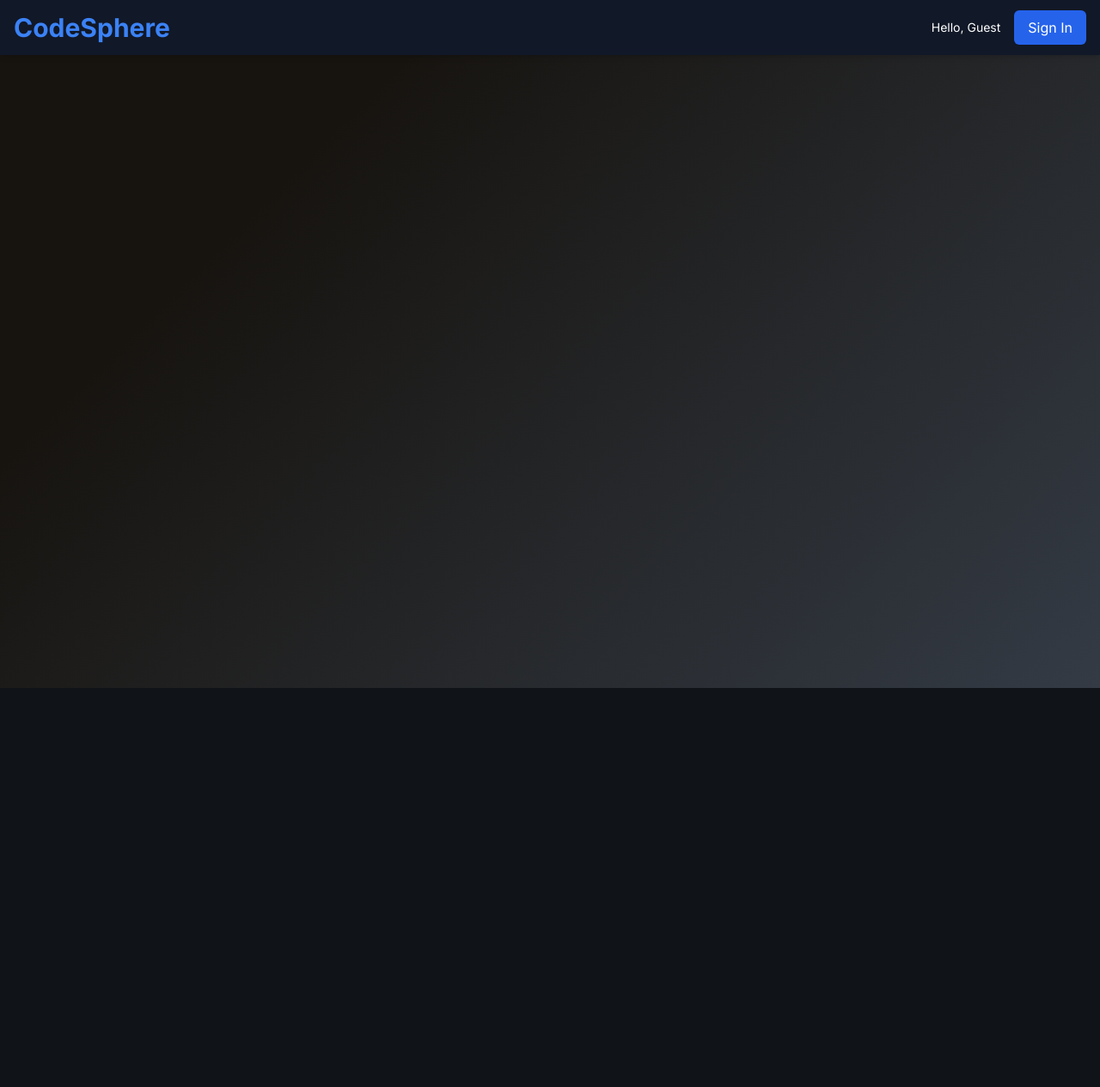
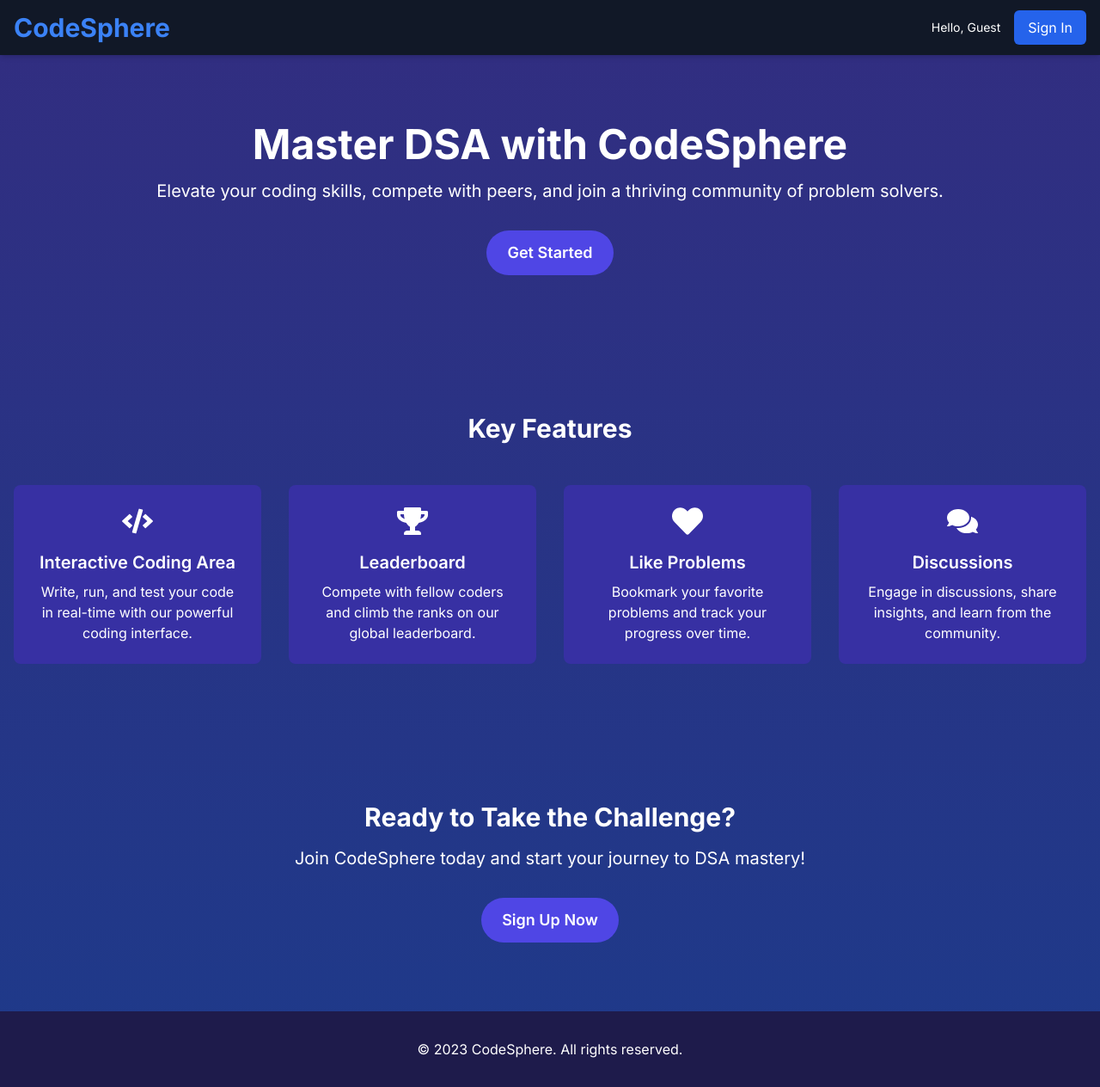
Before and after one commit to vibhaw1904/CodeSphere, a Next.js app: page /auth in a window 1280 px wide. Shown: the whole page at 86% size. Before the commit the page ends 800 px from the top, so only its background shows below. Built offline with nearby package versions, Linux system fonts and the light colour scheme; no server answers.

Commit message:
[feat]:landingPage

```diff
--- a/src/app/(pages)/auth/page.tsx
+++ b/src/app/(pages)/auth/page.tsx
@@ -1,31 +1,116 @@
-"use client"
-import { authModalState } from '@/atoms/authModalAtom';
-import AuthPage from '@/components/AuthPage';
-import { auth } from '@/firebase/firebase';
-import { useRouter } from 'next/navigation';
-import React, { useEffect, useState } from 'react';
-import { useAuthState } from 'react-firebase-hooks/auth';
-import { useRecoilValue } from 'recoil';
+"use client";
 
-type pageProps = {
+import { authModalState } from "@/atoms/authModalAtom";
+import AuthPage from "@/components/AuthPage";
+import { auth } from "@/firebase/firebase";
+import { useRouter } from "next/navigation";
+import React, { useEffect, useState, useRef } from "react";
+import { useAuthState } from "react-firebase-hooks/auth";
+import { useRecoilValue, useSetRecoilState } from "recoil";
+import { FaCode, FaTrophy, FaHeart, FaComments } from "react-icons/fa";
 
-};
+const Loginpage: React.FC = () => {
+    const router = useRouter();
+    const authModal = useRecoilValue(authModalState);
+    const setAuthModalState = useSetRecoilState(authModalState);
+    const [user, loading] = useAuthState(auth);
+    const [pageLoading, setPageLoading] = useState(true);
+    const modalRef = useRef<HTMLDivElement>(null);
 
-const Loginpage:React.FC<pageProps> = () => {
-    const router=useRouter()
-    const authmodal=useRecoilValue(authModalState);
-    const[user,loading,error]=useAuthState(auth);
-    const[pageLoading,setPageLoading]=useState(true)
-    useEffect(()=>{
-        if(user)router.push('/');
-        if(!loading && !user)setPageLoading(false)
-    },[user,router,loading])
-    if(pageLoading){
-        return null
+    useEffect(() => {
+        if (user) {
+            router.push("/");
+        } else if (!loading) {
+            setPageLoading(false);
+        }
+    }, [user, router, loading]);
+
+    // Ensure all hooks are called in the same order on every render
+    useEffect(() => {
+        const handleClickOutside = (event: MouseEvent) => {
+            if (modalRef.current && !modalRef.current.contains(event.target as Node)) {
+                setAuthModalState({ ...authModal, isOpen: false });
+            }
+        };
+
+        if (authModal.isOpen) {
+            document.addEventListener("mousedown", handleClickOutside);
+        } else {
+            document.removeEventListener("mousedown", handleClickOutside);
+        }
+
+        return () => {
+            document.removeEventListener("mousedown", handleClickOutside);
+        };
+    }, [authModal, setAuthModalState]);
+
+    if (pageLoading) {
+        return null;
     }
 
-    return <div>
-        {authmodal.isOpen&&<AuthPage/>}
+    const openAuthModal = (type: "login" | "signup") => {
+        setAuthModalState({ isOpen: true, type });
+    };
+
+    return (
+        <div className="bg-gradient-to-b from-indigo-900 to-blue-900 min-h-screen text-white relative">
+            {/* Header */}
+            {/* <header className="container mx-auto px-4 py-8">
+                <div className="flex justify-between items-center">
+                    <h1 className="text-3xl font-bold">CodeSphere</h1>
+                    <nav>
+                        <ul className="flex space-x-6">
+                            <li><a href="#features" className="hover:text-indigo-300">Features</a></li>
+                            <li><a href="#leaderboard" className="hover:text-indigo-300">Leaderboard</a></li>
+                            <li><button onClick={() => openAuthModal('login')} className="bg-indigo-600 hover:bg-indigo-700 px-4 py-2 rounded">Sign In</button></li>
+                        </ul>
+                    </nav>
+                </div>
+            </header> */}
+
+            {/* Hero Section */}
+            <section className="container mx-auto px-4 py-20 text-center">
+                <h2 className="text-5xl font-bold mb-4">Master DSA with CodeSphere</h2>
+                <p className="text-xl mb-8">Elevate your coding skills, compete with peers, and join a thriving community of problem solvers.</p>
+                <button onClick={() => openAuthModal('login')} className="bg-indigo-600 hover:bg-indigo-700 px-6 py-3 rounded-full text-lg font-semibold">Get Started</button>
+            </section>
+            <section id="features" className="container mx-auto px-4 py-20">
+                <h3 className="text-3xl font-bold text-center mb-12">Key Features</h3>
+                <div className="grid grid-cols-1 md:grid-cols-2 lg:grid-cols-4 gap-8 ">
+                    <FeatureCard icon={<FaCode />} title="Interactive Coding Area" description="Write, run, and test your code in real-time with our powerful coding interface." />
+                    <FeatureCard icon={<FaTrophy />} title="Leaderboard" description="Compete with fellow coders and climb the ranks on our global leaderboard." />
+                    <FeatureCard icon={<FaHeart />} title="Like Problems" description="Bookmark your favorite problems and track your progress over time." />
+                    <FeatureCard icon={<FaComments />} title="Discussions" description="Engage in discussions, share insights, and learn from the community." />
+                </div>
+            </section>
+            <section className="container mx-auto px-4 py-20 text-center">
+                <h3 className="text-3xl font-bold mb-4">Ready to Take the Challenge?</h3>
+                <p className="text-xl mb-8">Join CodeSphere today and start your journey to DSA mastery!</p>
+                <button onClick={() => openAuthModal('signup')} className="bg-indigo-600 hover:bg-indigo-700 px-6 py-3 rounded-full text-lg font-semibold">Sign Up Now</button>
+            </section>
+
+            {/* Footer */}
+            <footer className="bg-indigo-950 py-8">
+                <div className="container mx-auto px-4 text-center">
+                    <p>&copy; 2023 CodeSphere. All rights reserved.</p>
+                </div>
+            </footer>
+            {/* Auth Modal */}
+            {authModal.isOpen && (
+                <div className="fixed inset-0 flex justify-center items-center bg-black bg-opacity-50 backdrop-blur-md z-50">
+                    <div ref={modalRef} className="bg-white rounded-lg shadow-lg p-6 relative">
+                        <AuthPage />
+                    </div>
+                </div>
+            )}
+        </div>
+    );
+}
+const FeatureCard = ({ icon, title, description }) => (
+    <div className="bg-indigo-800 p-6 rounded-lg text-center items-center flex flex-col">
+        <div className="text-4xl mb-4">{icon}</div>
+        <h4 className="text-xl font-semibold mb-2">{title}</h4>
+        <p>{description}</p>
     </div>
-}
+);
 export default Loginpage;
--- a/src/components/AuthPage.tsx
+++ b/src/components/AuthPage.tsx
@@ -17,8 +17,7 @@ const AuthPage: React.FC<PageProps> = () => {
 
     return (
         <>
-
-                        {authModal.type === "login" ? <Signin /> : <Signup />}
+            {authModal.type === "login" ? <Signin /> : <Signup />}
 
         </>
     );
--- a/src/components/CodeSpace/ProblemDescription.tsx
+++ b/src/components/CodeSpace/ProblemDescription.tsx
@@ -205,8 +205,8 @@ function useUserSpecificData(problemId: string) {
         const data = userSnap.data();
         const { solvedProblems, likedProblem } = data;
         setData({
-          solved: solvedProblems.includes(problemId),
-          liked: likedProblem.includes(problemId),
+          solved: solvedProblems?.includes(problemId),
+          liked: likedProblem?.includes(problemId),
         });
       }
     };
--- a/src/components/signin.tsx
+++ b/src/components/signin.tsx
@@ -51,11 +51,8 @@ const Signin = () => {
 useEffect(()=>{
     if(error) toast.error(error.message,{position:'top-center',autoClose:3000,theme:"dark"})
 },[error])
-    return (
-        <section className="bg-gray-50 dark:bg-gray-900">
-            <div className="flex flex-col items-center justify-center px-6 py-8 mx-auto md:h-screen lg:py-0">
-                <div className="w-full bg-white rounded-lg shadow dark:border md:mt-0 sm:max-w-md xl:p-0 dark:bg-gray-800 dark:border-gray-700">
-                    <div className="p-6 space-y-4 md:space-y-6 sm:p-8">
+    return ( <div className="w-full bg-white rounded-lg shadow dark:border md:mt-0 sm:max-w-md xl:p-0 dark:bg-gray-800 dark:border-gray-700">
+                    <div className=" space-y-4 md:space-y-6 sm:p-8">
                     <div className='flex justify-end '>
                             <button
                                 type='button'
@@ -90,8 +87,7 @@ useEffect(()=>{
                         </form>
                     </div>
                 </div>
-            </div>
-        </section>
+
     );
 };
 
--- a/src/components/signup.tsx
+++ b/src/components/signup.tsx
@@ -72,10 +72,7 @@ const Signup:React.FC<signupProps> = () => {
     // };
 
     if (!authModal.isOpen) return null;
-    return <section className="bg-gray-50 dark:bg-gray-900">
-    <div className="flex flex-col items-center justify-center px-6 py-8 mx-auto md:h-screen lg:py-0">
-
-        <div className="w-full bg-white rounded-lg shadow dark:border md:mt-0 sm:max-w-md xl:p-0 dark:bg-gray-800 dark:border-gray-700">
+    return <div className="w-full bg-white rounded-lg shadow dark:border md:mt-0 sm:max-w-md xl:p-0 dark:bg-gray-800 dark:border-gray-700">
     <div className="p-6 space-y-4 md:space-y-6 sm:p-8">
         <h1 className="text-xl font-bold leading-tight tracking-tight text-gray-900 md:text-2xl dark:text-white">
             Create an account
@@ -102,7 +99,8 @@ const Signup:React.FC<signupProps> = () => {
         </form>
     </div>
 </div>
-    </div>
-  </section>
+
+
+
 }
 export default Signup;
```
Lines whose indentation alone changed are shown as unchanged.
